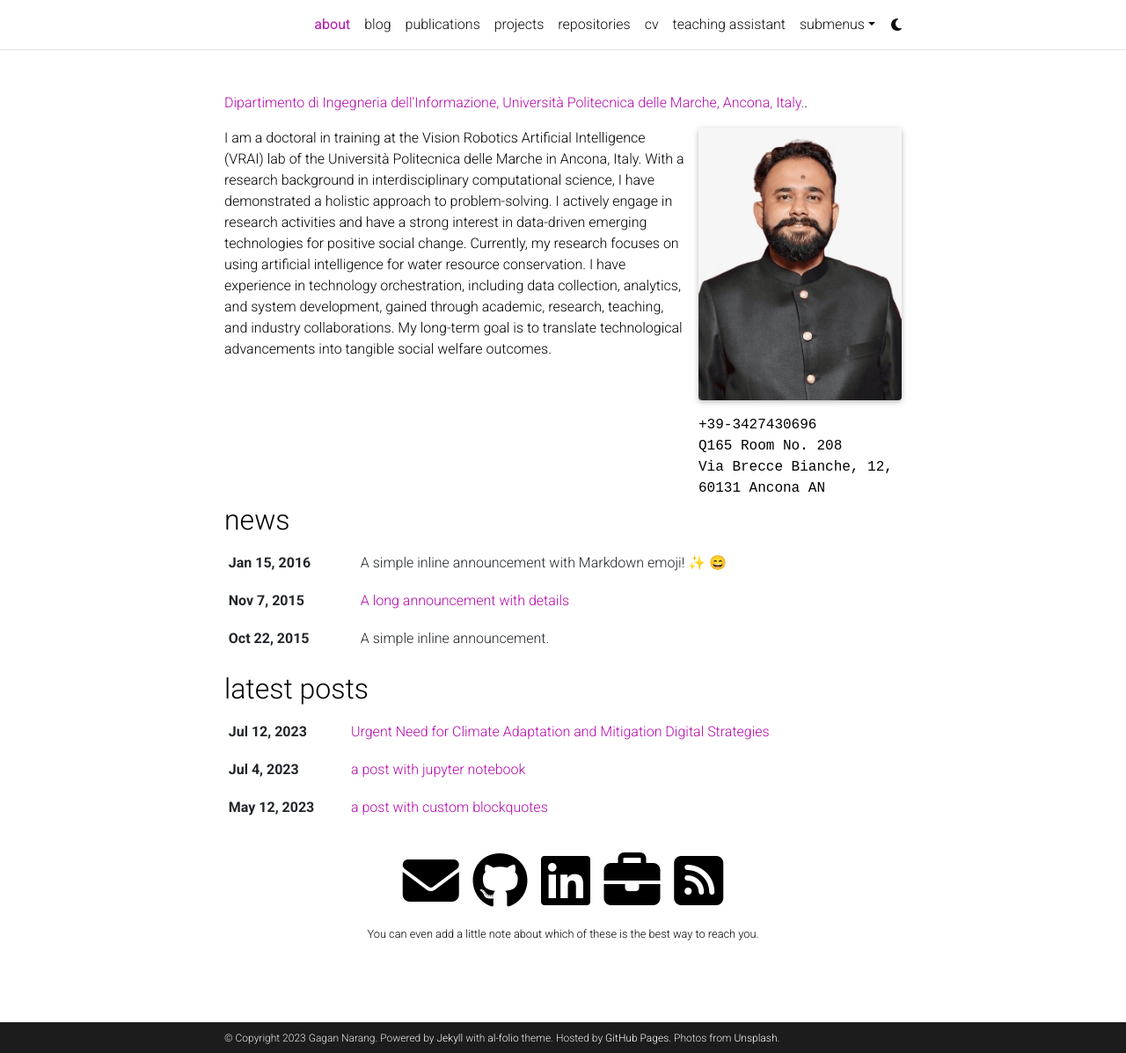
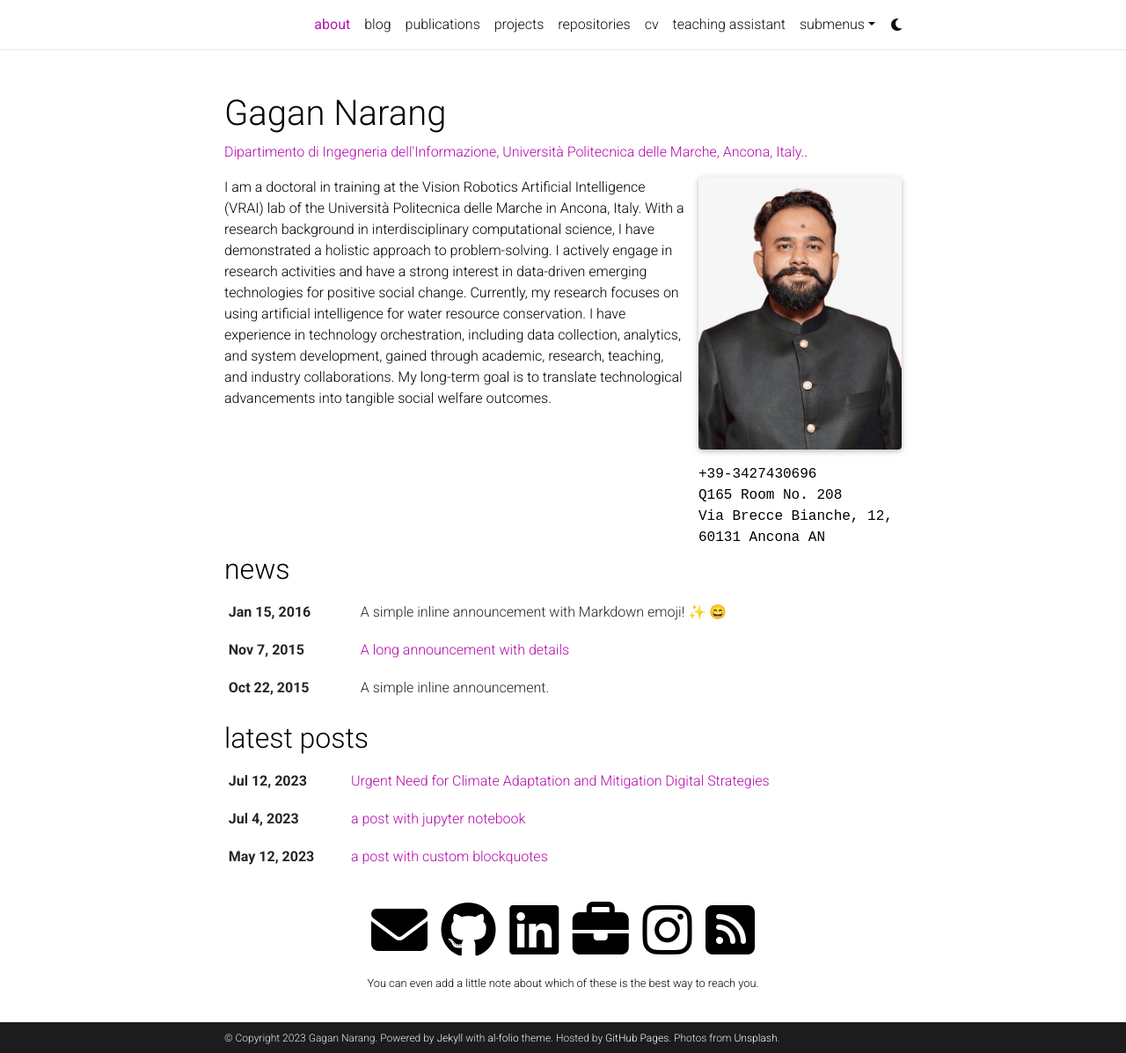
Before and after one commit to naranggagan/naranggagan.github.io, a Jekyll site: the page built from _pages/about.md, in a window 1280 px wide and 1197 px high. Shown: the whole window at 88% size. Built offline with Jekyll 4.4.1, drawn with Linux system fonts in a browser that asks for light colours; full-size pictures stand in for the smaller copies a plugin makes; emoji names are drawn with the system emoji font; comment, search, counter and statistics services are not loaded; a style sheet for code colours, icons or effects is not loaded.

Commit message:
Update _config.yml

```diff
--- a/_config.yml
+++ b/_config.yml
@@ -2,7 +2,7 @@
 # Site settings
 # -----------------------------------------------------------------------------
 
-title: # the website title (if blank, full name will be used instead)
+title: Gagan Narang # the website title (if blank, full name will be used instead)
 first_name: Gagan
 middle_name:
 last_name: Narang
@@ -86,7 +86,7 @@
 publons_id: # your ID on Publons
 lattes_id: # your ID on Lattes (Brazilian Lattes CV)
 osf_id: # your OSF ID
-research_gate_profile: # your profile on ResearchGate
+research_gate_profile: Gagan-Narang-2 # your profile on ResearchGate
 scopus_id: # your profile on Scopus
 blogger_url: # your blogger URL
 work_url: https://www.dii.univpm.it/gagan.narang
@@ -100,7 +100,7 @@
 spotify_id: # your spotify id
 pinterest_id: # your pinterest id
 unsplash_id: # your unsplash id
-instagram_id: # your instagram id
+instagram_id: juggy_dc # your instagram id
 facebook_id: # your facebook id
 youtube_id: # your youtube channel id (youtube.com/@<youtube_id>)
 discord_id: # your discord id (18-digit unique numerical identifier)
```
